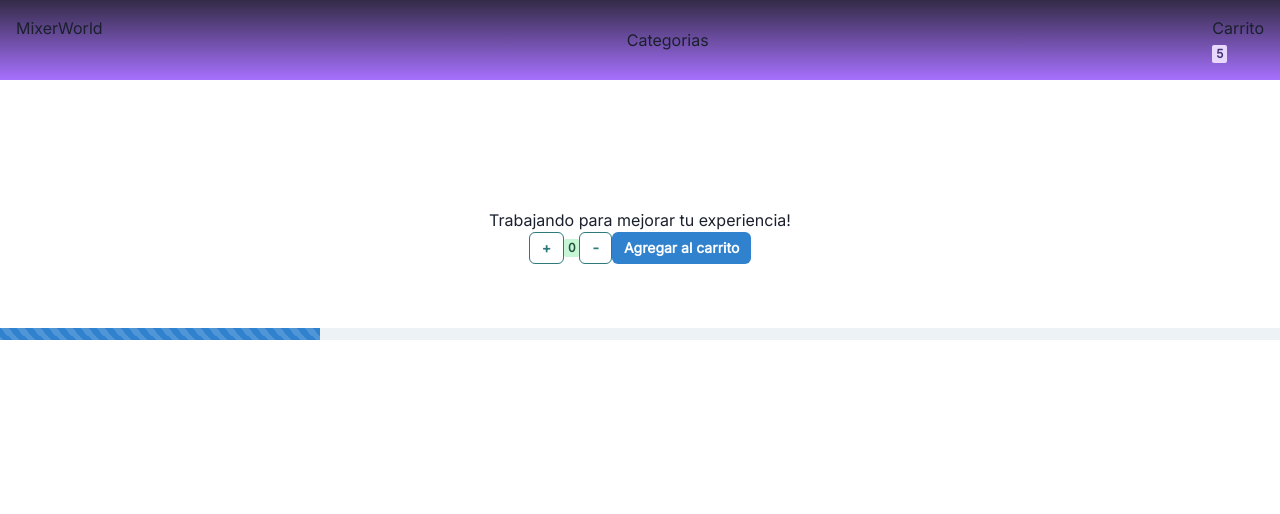
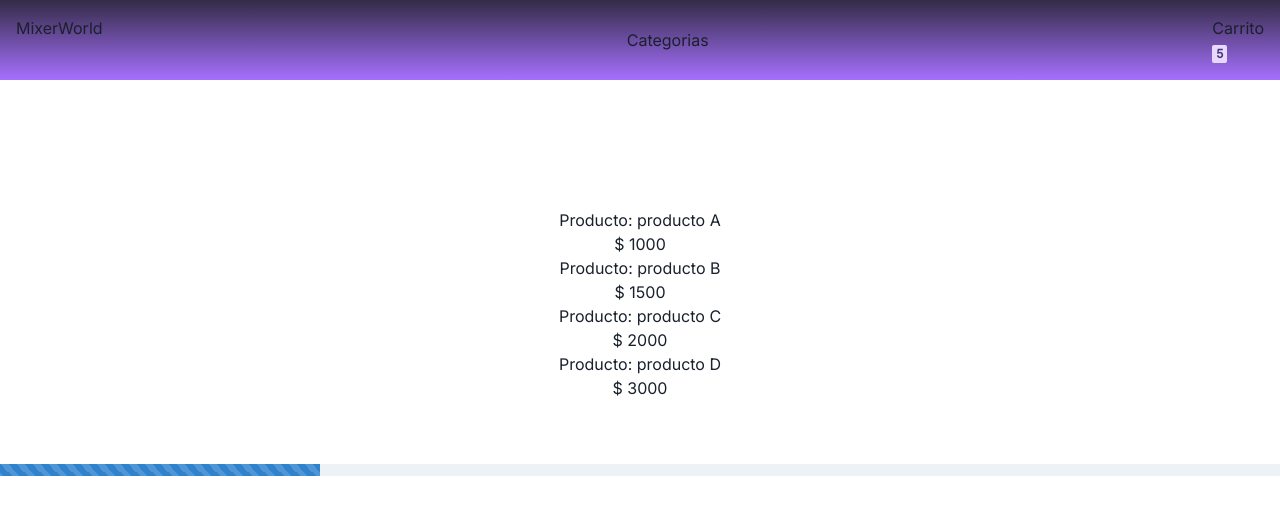
Before and after one commit to Ferdeveloperr/MixerWorld, a React (Vite) app: page / in a window 1280 px wide. Shown: the top 514 px of the page. Built offline with nearby package versions, Linux system fonts and the light colour scheme; some icons are missing.

Commit message:
Se agrega contador y maps para productos

```diff
--- a/src/components/ItemListContainer.jsx
+++ b/src/components/ItemListContainer.jsx
@@ -3,13 +3,62 @@
 import "./ItemListContainer.css";
 import ItemCount from './itemCount';
 
-const ItemListContainer = ({greeting}) => {
+const ItemListContainer = () => {
+  const productos = [
+    {id:1 , titulo:"producto A", descripcion: "descripcion producto A" , precio:1000 , categoria: "A"},
+    {id:2 , titulo:"producto B", descripcion: "descripcion producto A" , precio:1500 , categoria: "B"},
+    {id:3 , titulo:"producto C", descripcion: "descripcion producto A" , precio:2000 , categoria: "C"},
+    {id:4 , titulo:"producto D", descripcion: "descripcion producto A" , precio:3000 , categoria: "D"}
+  ]
+
+
+  // const mostrarProductos = new Promise((resolve, reject)=>{
+
+  // })
+
+  const mostrarProductos = new Promise((resolve, reject)=>{
+
+    if(productos.length > 0){
+
+      setTimeout(() => {
+        resolve(productos)
+
+      }, 5000)
+
+    }else{
+      reject("No se encontraron los productos")
+    }
+
+  })
+
+
+  .then((resultado)=>{
+    console.log(resultado)
+  })
+
+  .catch((error)=>{
+    console.log(error)
+  })
+
   return (
 
     <div className='greetingStyle'>
       <div>
-      {greeting}
-      <ItemCount />
+      {
+       productos.map((p)=>{
+        return(
+          <div key={p.id}>
+            <h2>Producto: {p.titulo}</h2>
+            <h4>$ {p.precio}</h4>
+          </div>
+       )
+       })
+
+      }
+
+      <itemList productos={productos}/>
+
+      {/* <ItemCount /> */}
       </div>
         <div className='stripeStyle'>
         <Progress hasStripe value={25} />
```
Also changed, not shown: src/App.jsx (+7 -0 lines).
